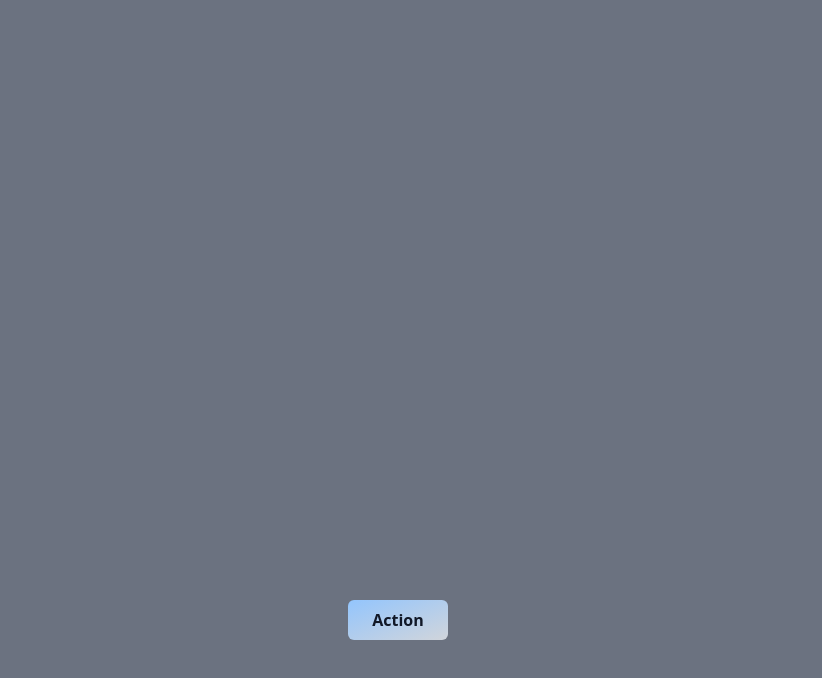
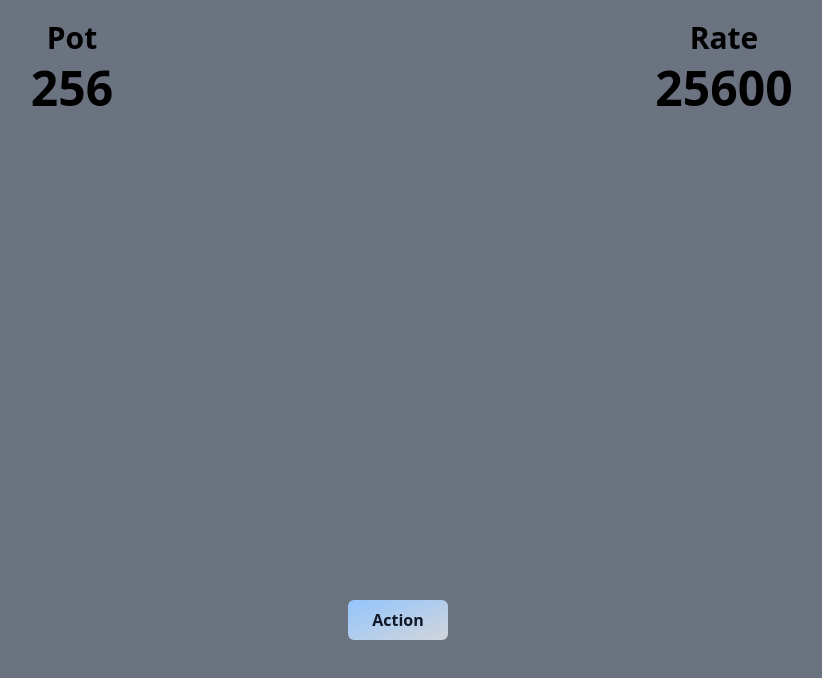
Before and after one commit to haruki26/poker-app-frontend, a React (Vite) app: page /main in a window 1280 px wide. Shown: the top 678 px of the page, without its empty margins (242-1064 px from the left). Built offline with nearby package versions, Linux system fonts and the light colour scheme.

Commit message:
GameInfoの実装

```diff
--- a/src/pages/MainPage.tsx
+++ b/src/pages/MainPage.tsx
@@ -2,6 +2,7 @@ import { useModal } from "../components/Modal/useModal";
 import ActionBtn from "../components/UserManage/ActionBtn";
 import ActionModal from "../components/UserManage/ActionModal/ActionModal";
 import type { ActionType } from "../game/types";
+import GameInfo from "../components/GameInfo/GameInfo";
 
 const MainPage: React.FC = () => {
     const { Modal, openModal, closeModal ,} = useModal();
@@ -9,6 +10,7 @@ const MainPage: React.FC = () => {
     const dummyAction = (actionType: ActionType, chip?: number) => {
         console.log(actionType, chip);
     }
+
 
     return (
         <div className="">
@@ -18,7 +20,7 @@ const MainPage: React.FC = () => {
                 <ActionModal action={dummyAction} closeModal={closeModal} />
 
             </Modal>
-
+            <GameInfo potSize={256} rate={25600} />
         </div>
     );
 }
```
